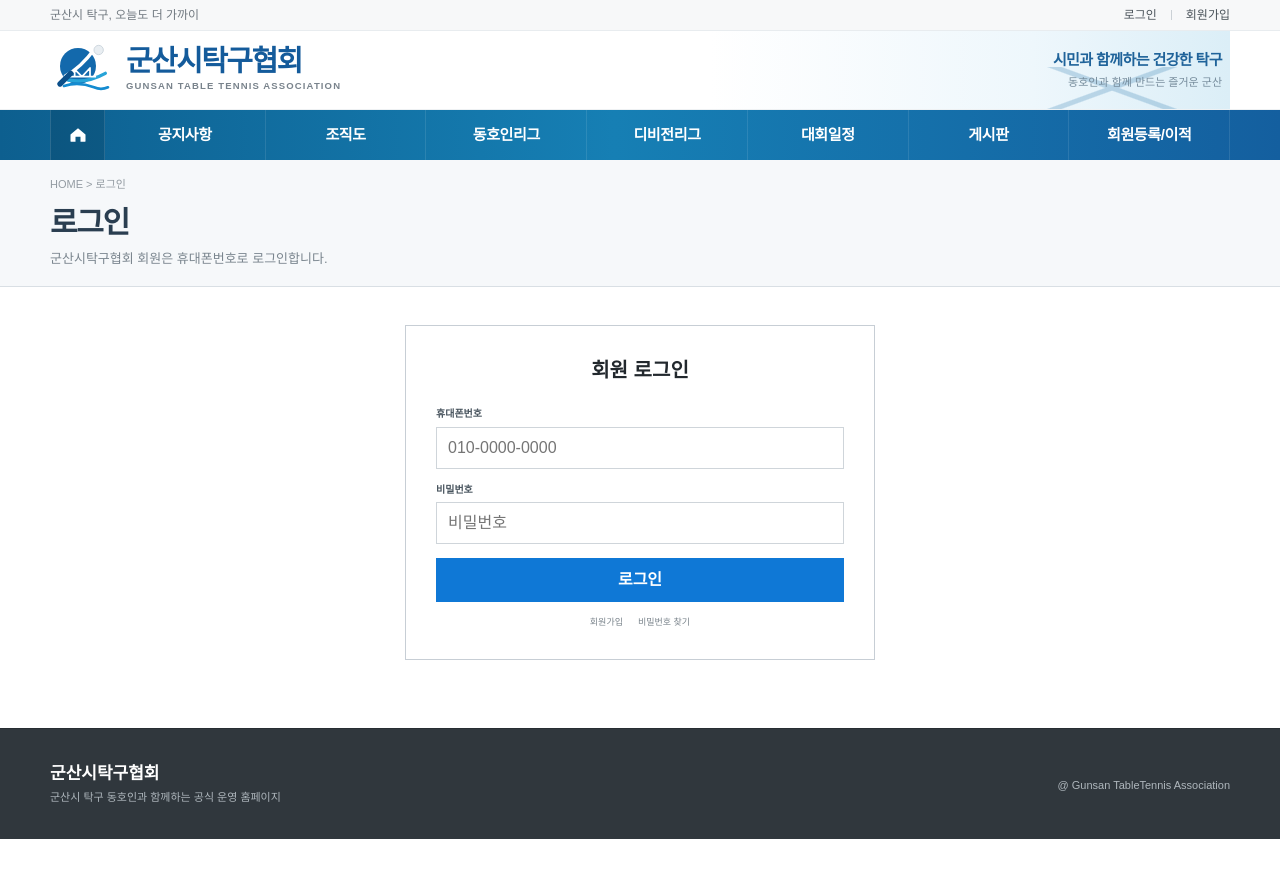
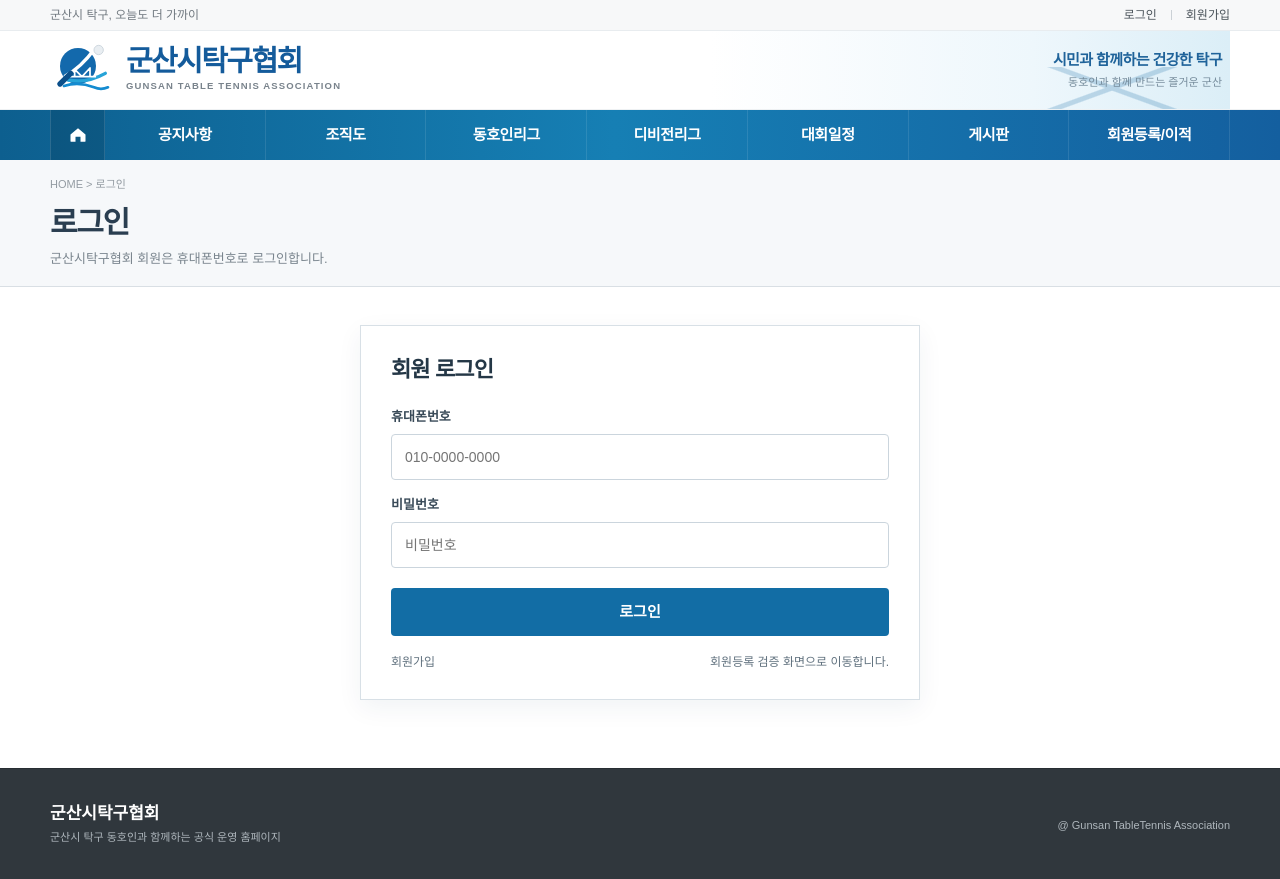
Before and after one commit to Aprasaks/gunsan-table-tennis-association, a Next.js app: page /login in a window 1280 px wide. Before the commit the page ends 839 px from the top, so only its background shows below. Built offline with nearby package versions, Linux system fonts and the light colour scheme.

Commit message:
휴대폰번호 로그인 검증 기능 연결

```diff
--- a/src/app/login/page.tsx
+++ b/src/app/login/page.tsx
@@ -1,6 +1,38 @@
+'use client';
+
 import Link from 'next/link';
+import { FormEvent, useState } from 'react';
+import { useRouter } from 'next/navigation';
+import styles from '../auth.module.css';
+import { getUsers, hashPassword, normalizePhone, setSession } from '@/lib/mvpAuth';
 
 export default function LoginPage() {
+  const router = useRouter();
+  const [phone, setPhone] = useState('');
+  const [password, setPassword] = useState('');
+  const [message, setMessage] = useState('');
+
+  async function handleSubmit(event: FormEvent<HTMLFormElement>) {
+    event.preventDefault();
+    setMessage('');
+
+    const normalizedPhone = normalizePhone(phone);
+    const user = getUsers().find((item) => item.phone === normalizedPhone);
+    if (!user) {
+      setMessage('가입된 회원정보를 찾을 수 없습니다.');
+      return;
+    }
+
+    const passwordHash = await hashPassword(password);
+    if (passwordHash !== user.passwordHash) {
+      setMessage('비밀번호가 올바르지 않습니다.');
+      return;
+    }
+
+    setSession(user.id);
+    router.push('/members/register');
+  }
+
   return (
     <>
       <section className="subHero">
@@ -12,20 +44,23 @@ export default function LoginPage() {
       </section>
 
       <div className="siteShell pageContent">
-        <form className="loginWrap">
+        <form className={styles.wrap} onSubmit={handleSubmit}>
           <h2>회원 로그인</h2>
-          <div className="formRow">
+          {message && <p className={styles.message}>{message}</p>}
+
+          <div className={styles.row}>
             <label htmlFor="phone">휴대폰번호</label>
-            <input id="phone" type="tel" inputMode="numeric" placeholder="010-0000-0000" autoComplete="tel" />
+            <input id="phone" type="tel" inputMode="numeric" value={phone} onChange={(e) => setPhone(e.target.value)} placeholder="010-0000-0000" autoComplete="tel" />
           </div>
-          <div className="formRow">
+          <div className={styles.row}>
             <label htmlFor="password">비밀번호</label>
-            <input id="password" type="password" placeholder="비밀번호" autoComplete="current-password" />
+            <input id="password" type="password" value={password} onChange={(e) => setPassword(e.target.value)} placeholder="비밀번호" autoComplete="current-password" />
           </div>
-          <button type="button" className="primaryAction">로그인</button>
-          <div className="loginLinks">
+
+          <button type="submit" className={styles.action}>로그인</button>
+          <div className={styles.links}>
             <Link href="/signup">회원가입</Link>
-            <a href="#">비밀번호 찾기</a>
+            <span>회원등록 검증 화면으로 이동합니다.</span>
           </div>
         </form>
       </div>
```
